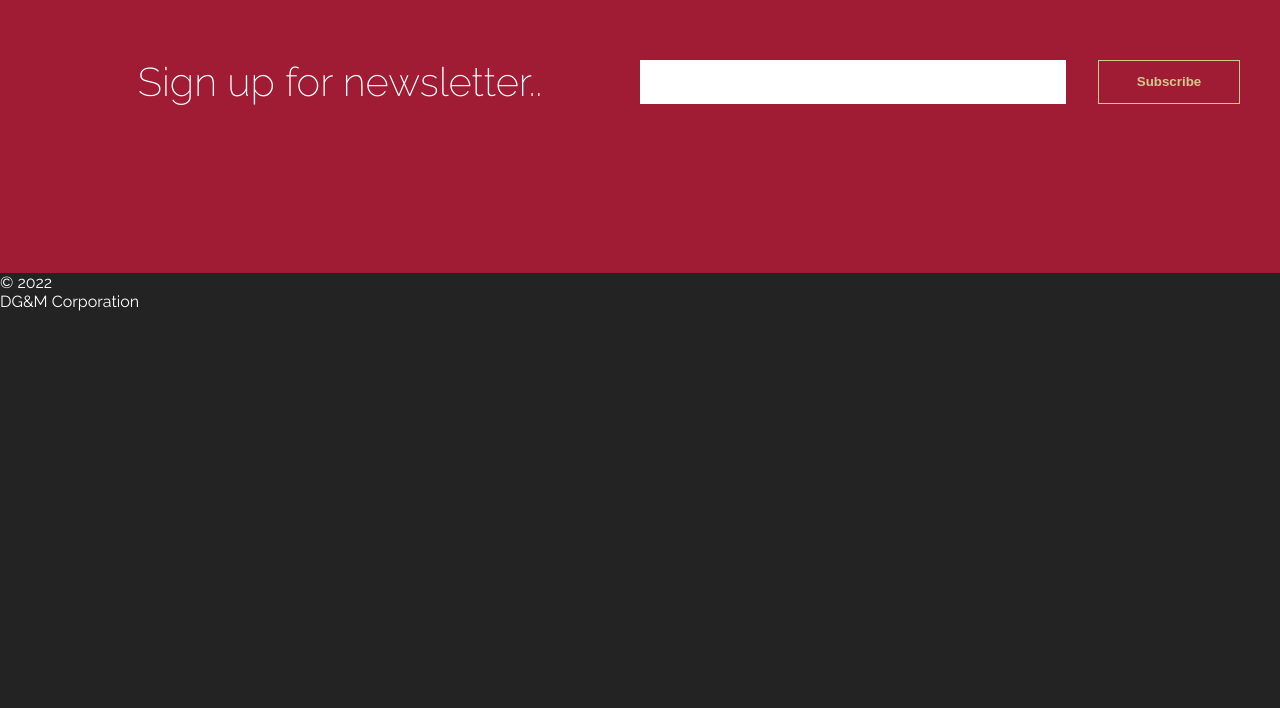
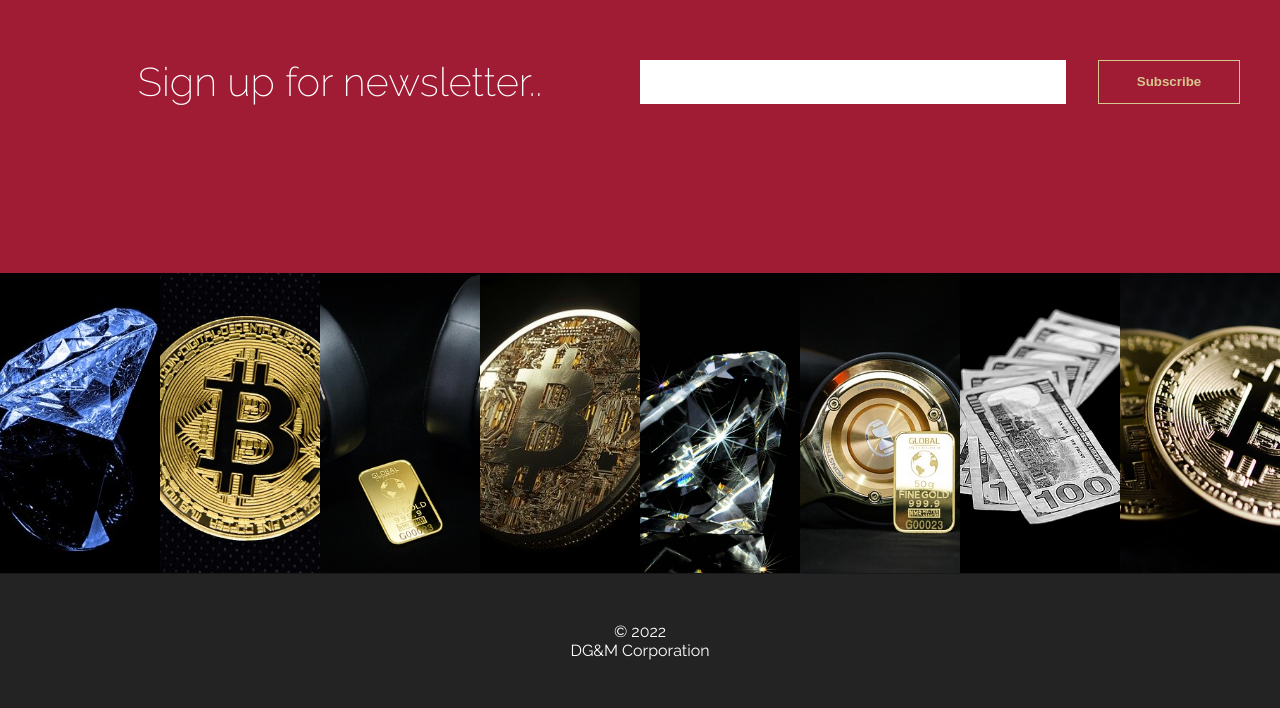
Before and after one commit to devgluszak/money-corporation, a plain HTML site: page index.html in a window 1280 px wide. Shown: the part 4075-4783 px from the top of the page. Before the commit the page ends 4386 px from the top, so only its background shows below. Drawn offline with Linux system fonts and the light colour scheme.

Commit message:
Section gallery(1), add 8 files to dir gallery, main.scss - add class gallery and class footer, in medium.scss, large.scss add class .gallery

```diff
--- a/index.html
+++ b/index.html
@@ -215,6 +215,17 @@
 
             </div>
         </section>
+
+        <section class="gallery">
+            <img src="/img/gallery/2.jpg" class="gallery__img" alt="gold">
+            <img src="/img/gallery/1.jpg" class="gallery__img" alt="gold">
+            <img src="/img/gallery/3.jpg" class="gallery__img" alt="gold">
+            <img src="/img/gallery/4.jpg" class="gallery__img" alt="gold">
+            <img src="/img/gallery/5.jpg" class="gallery__img" alt="gold">
+            <img src="/img/gallery/6.jpg" class="gallery__img" alt="gold">
+            <img src="/img/gallery/7.jpg" class="gallery__img" alt="gold">
+            <img src="/img/gallery/8.jpg" class="gallery__img" alt="gold">
+        </section>
     </main>
 
     <footer class="footer">
--- a/sass/_large.scss
+++ b/sass/_large.scss
@@ -2,12 +2,10 @@
 	.section-title {
 		font-size: 4.8rem;
 
-		&::before{
+		&::before {
 			height: 4px;
 		}
 	}
-
-
 
 	h1.company-name {
 		font-size: 6rem;
@@ -112,4 +110,8 @@
 			}
 		}
 	}
+
+	.gallery {
+		grid-template-columns: repeat(8, 1fr);
+	}
 }
--- a/sass/_medium.scss
+++ b/sass/_medium.scss
@@ -54,4 +54,17 @@
 			}
 		}
 	}
+
+	.gallery {
+		grid-template-columns: repeat(4,1fr);
+
+		&__img {
+			&:nth-child(odd) {
+				display: block;
+			}
+		}
+	}
+
+
+
 }
--- a/sass/main.scss
+++ b/sass/main.scss
@@ -371,6 +371,26 @@ h1.company-name {
 	}
 }
 
+.gallery {
+	display: grid;
+	grid-template-columns: 1fr 1fr;
+
+	&__img {
+		height: 300px;
+		width: 100%;
+		object-fit: cover;
+		&:nth-child(odd) {
+			display: none;
+		}
+	}
+}
+
+.footer {
+	padding: 3em 1em;
+	border-top: 1px solid $darker;
+	text-align: center;
+}
+
 @import './small';
 @import './medium';
 @import './large';
```
Also changed, not shown: css/main.css, img/gallery/1.jpg (added), img/gallery/2.jpg (added), img/gallery/3.jpg (added), img/gallery/4.jpg (added), img/gallery/5.jpg (added), img/gallery/6.jpg (added), img/gallery/7.jpg (added), img/gallery/8.jpg (added), 1 other file.
